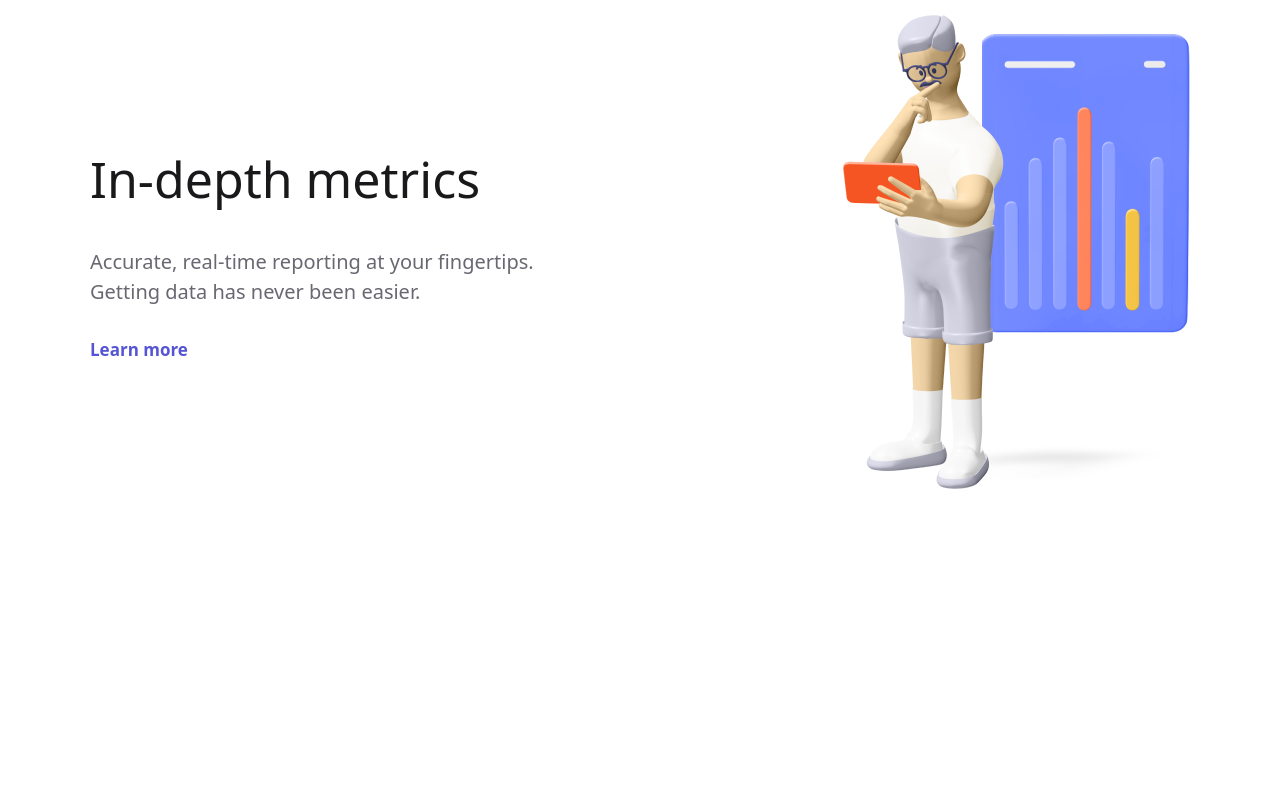
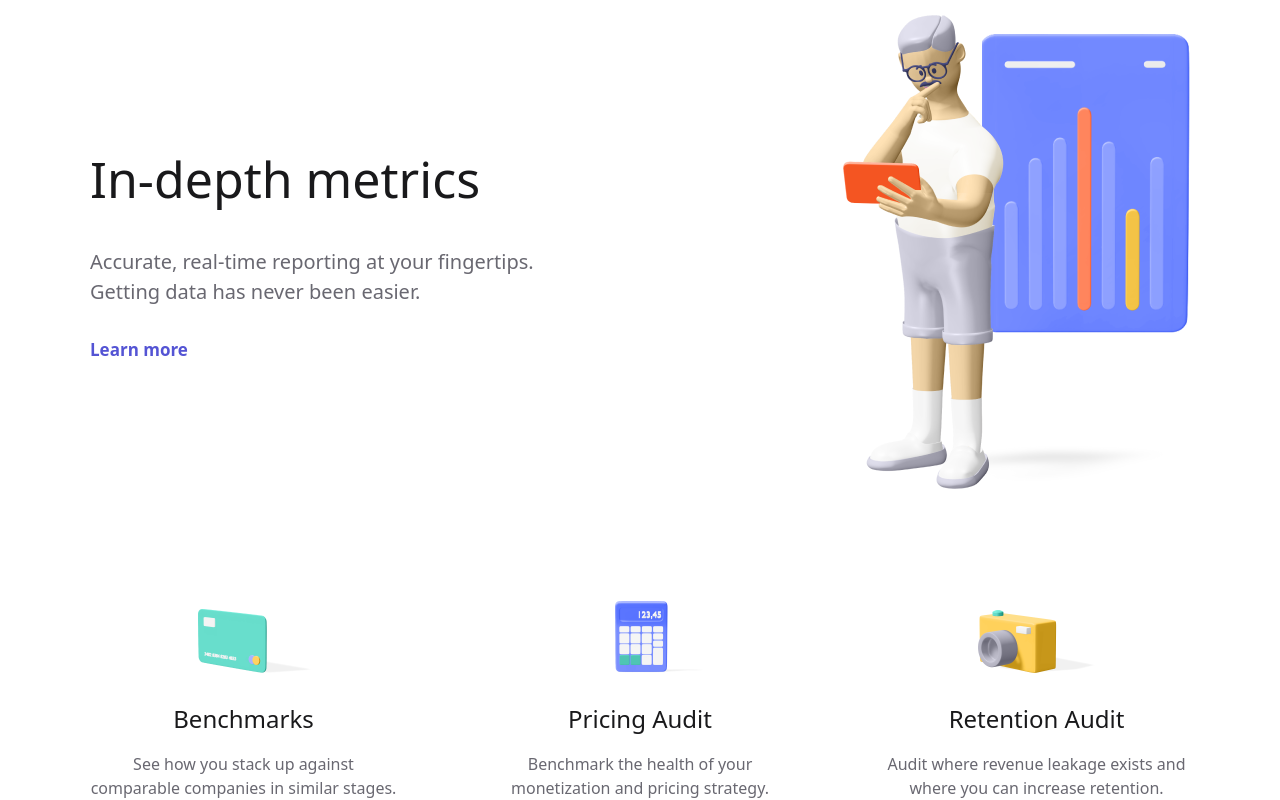
Before and after one commit to zargulak11-hash/tailwind, a website: page index.html in a window 1280 px wide. Shown: the part 1551-2351 px from the top of the page. Before the commit the page ends 2040 px from the top, so only its background shows below. Drawn offline with Linux system fonts and the light colour scheme.

Commit message:
five section

```diff
--- a/index.html
+++ b/index.html
@@ -62,6 +62,25 @@
             </div>
             <img src="./images/Content Image.png" alt="">
         </section>
+        <section>
+            <div class="mt-25 flex max-w-275 m-auto justify-between items-center">
+                <div class="flex flex-col gap-[15px] items-center justify-center">
+                    <img class="w-[151px] h-[97px]" src="./images/Icon 001.png" alt="">
+                    <h2 class="text-[24px] font-medium text-[#19191B]">Benchmarks</h2>
+                    <p class="font-normal text-[16px] w-[307px] text-center text-[#696871]">See how you stack up against comparable companies in similar stages.</p>
+                </div>
+                <div class="flex flex-col gap-[15px] items-center justify-center">
+                    <img class="w-[151px] h-[97px]" src="./images/Icon 002.png" alt="">
+                    <h2 class="text-[24px] font-medium text-[#19191B]">Pricing Audit</h2>
+                    <p class="font-normal text-[16px] w-[307px] text-center text-[#696871]">Benchmark the health of your monetization and pricing strategy.</p>
+                </div>
+                <div class="flex flex-col gap-[15px] items-center justify-center">
+                    <img class="w-[151px] h-[97px]" src="./images/Icon 003.png" alt="">
+                    <h2 class="text-[24px] font-medium text-[#19191B]">Retention Audit</h2>
+                    <p class="font-normal text-[16px] w-[307px] text-center text-[#696871]">Audit where revenue leakage exists and where you can increase retention.</p>
+                </div>
+            </div>
+        </section>
     </main>
 
 </body>
```
Also changed, not shown: images/Icon 001.png (added), images/Icon 002.png (added), images/Icon 003.png (added), src/output.css.
